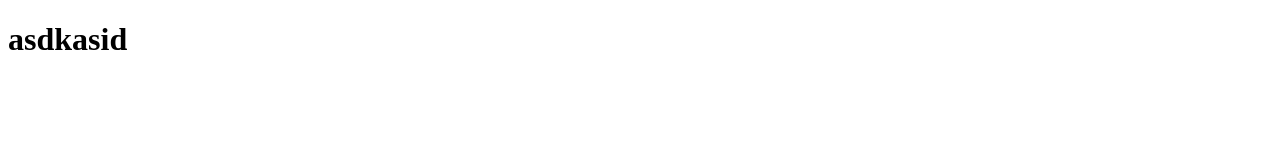
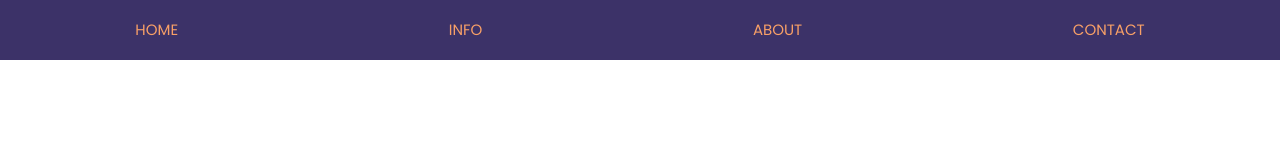
Before and after one commit to P-pisiko/wepsite, a plain HTML site: page index.html in a window 1280 px wide. Drawn offline with Linux system fonts and the light colour scheme.

Commit message:
navbar is added

```diff
--- a/index.html
+++ b/index.html
@@ -7,6 +7,16 @@
     <link rel="stylesheet" href="style.css">
 </head>
 <body>
-    <h1>asdkasid</h1>
+    <nav>
+        <ul>
+            <li><a href="#" onclick="ust(); return false" >HOME</a></li>
+            <li><a href="#" onclick="orta(); return false">INFO</a></li>
+            <li><a href="#">ABOUT</a></li>
+            <li><a href="#" onclick="footer(); return false">CONTACT</a></li>
+        </ul>
+    </nav>
+    <div class="ilk-arkap" id="home">
+
+    </div>
 </body>
 </html>
--- a/style.css
+++ b/style.css
@@ -0,0 +1,44 @@
+@import url('https://fonts.googleapis.com/css2?family=Bodoni+Moda:ital,opsz,wght@0,6..96,400..900;1,6..96,400..900&display=swap');
+@import url('https://fonts.googleapis.com/css2?family=Bodoni+Moda:ital,opsz,wght@0,6..96,400..900;1,6..96,400..900&family=Poppins:ital,wght@0,100;0,200;0,300;0,400;0,500;0,600;0,700;0,800;0,900;1,100;1,200;1,300;1,400;1,500;1,600;1,700;1,800;1,900&display=swap');
+@import url('https://fonts.googleapis.com/css2?family=Bodoni+Moda:ital,opsz,wght@0,6..96,400..900;1,6..96,400..900&display=swap');
+
+* {
+    padding: 0;
+    margin: 0;
+}
+
+body{
+
+    --wepkit-background-size: cover;
+    background-size: cover;
+    background-position: center;
+}
+
+nav {
+    width: 100%;
+    height: 60px;
+    background-color: #3C3268;
+    position: fixed;
+    z-index: 15;
+}
+
+nav ul {
+    display: flex;
+    flex: auto;
+    justify-content: space-around;
+
+}
+
+ul li {
+    list-style: none;
+    display: inline-block;
+    line-height: 60px;
+}
+
+ul li a {
+    text-decoration: none;
+    font-size: 15px;
+    font-family: Poppins;
+    color: #F8A067;
+
+}
```
